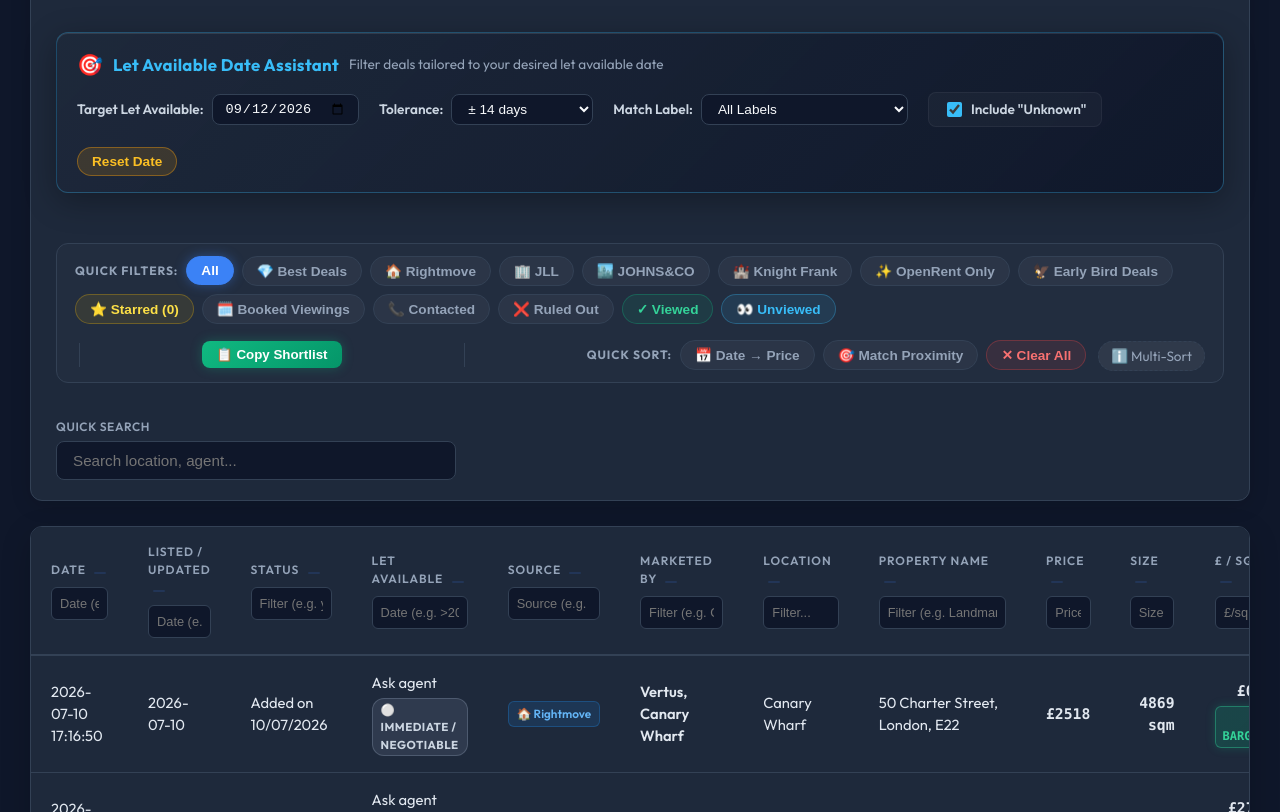
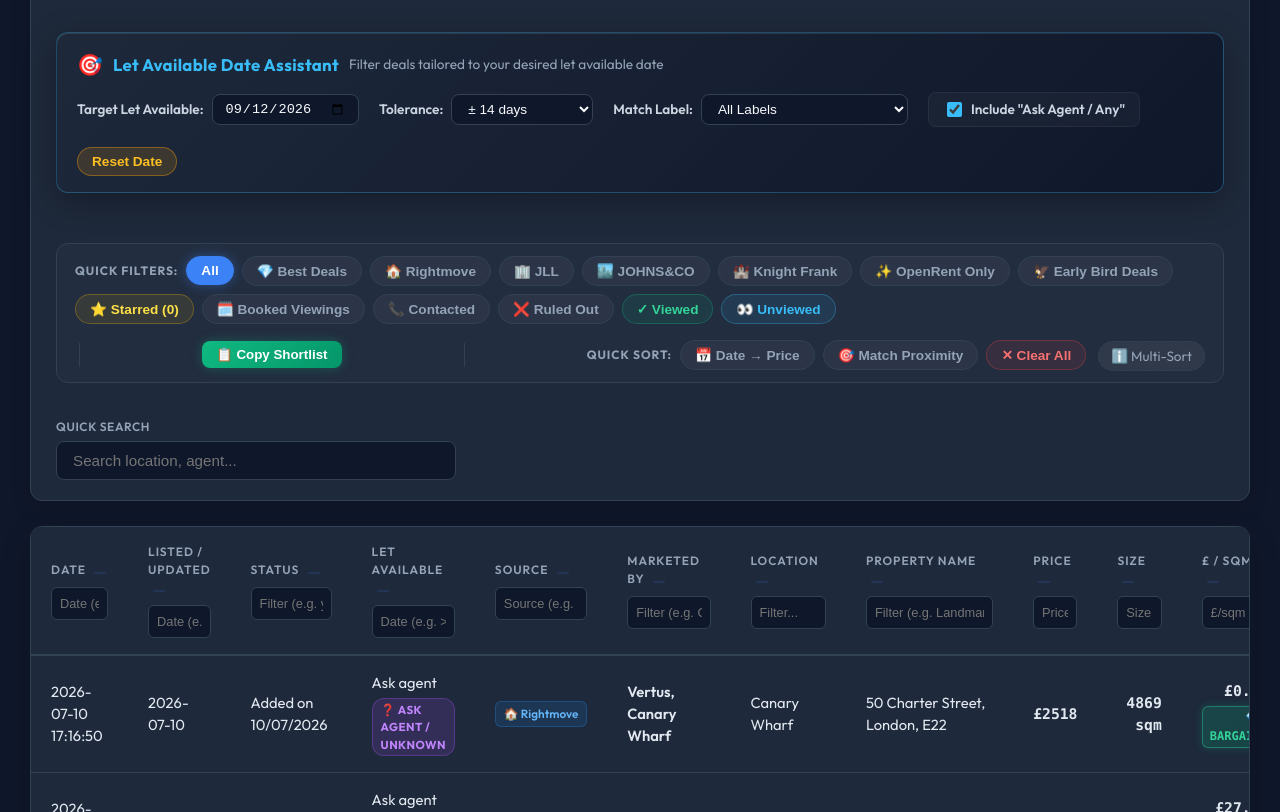
Before and after one commit to jupiterhub/house-finder-property-size, a website: page data/matches.html in a window 1280 px wide. Shown: the part 124-936 px from the top of the page. Drawn offline with Linux system fonts and the light colour scheme.

Commit message:
feat: included ask agent/any for let availability date

```diff
--- a/data/matches.html
+++ b/data/matches.html
@@ -539,6 +539,11 @@
     background: rgba(148, 163, 184, 0.15);
     color: #cbd5e1;
     border: 1px solid rgba(148, 163, 184, 0.3);
+  }
+  .compat-ask-agent {
+    background: rgba(168, 85, 247, 0.15);
+    color: #c084fc;
+    border: 1px solid rgba(168, 85, 247, 0.3);
   }
   .quick-sorts {
     display: flex;
@@ -991,22 +996,21 @@ function filterTable() {
       if (availTd) {
         var availTs = parseFloat(availTd.getAttribute("data-value")) || 0;
         var availText = availTd.textContent.toLowerCase();
-        var isUnknown = availTs === 0 && availText.indexOf("unknown") !== -1;
         var isNow = (availText.indexOf("now") !== -1 || availText.indexOf("immediate") !== -1 || availText.indexOf("today") !== -1);
-        if (isNow && availTs === 0) {
-          availTs = Date.now();
-        }
+        var isUnknown = !isNow && (availTs === 0 || availText.indexOf("unknown") !== -1 || availText.indexOf("ask agent") !== -1);
 
         if (isUnknown && !incUnknown) {
           tr[i].style.display = "none";
           continue;
-        } else if (availTs > 0) {
+        } else if (!isUnknown && availTs > 0) {
           var diffDays = (availTs - targetTs) / (1000 * 60 * 60 * 24);
           if (windowDays === 999) {
             if (diffDays > 0) {
               tr[i].style.display = "none";
               continue;
             }
+          } else if (windowDays === 3650) {
+            // Any date (All) - keep visible
           } else {
             if (Math.abs(diffDays) > windowDays) {
               tr[i].style.display = "none";
@@ -1182,16 +1186,16 @@ function updateCompatibilityBadges() {
 
     var availTs = parseFloat(availTd.getAttribute("data-value")) || 0;
     var availText = availTd.textContent.toLowerCase();
-    var isUnknown = availTs === 0 && availText.indexOf("unknown") !== -1;
-    var isNow = (availTs === 0 || availText.indexOf("now") !== -1 || availText.indexOf("immediate") !== -1 || availText.indexOf("today") !== -1);
+    var isNow = (availText.indexOf("now") !== -1 || availText.indexOf("immediate") !== -1 || availText.indexOf("today") !== -1);
+    var isUnknown = !isNow && (availTs === 0 || availText.indexOf("unknown") !== -1 || availText.indexOf("ask agent") !== -1);
 
     if (isNow) {
       compatSpan.innerHTML = '<br><span class="compat-tag compat-imm">⚪ Immediate / Negotiable</span>';
     } else if (isUnknown) {
-      compatSpan.innerHTML = '<br><span class="compat-tag compat-imm">⚪ Ask Agent</span>';
+      compatSpan.innerHTML = '<br><span class="compat-tag compat-ask-agent">❓ Ask Agent / Unknown</span>';
     } else if (availTs > 0) {
       var diffDays = (availTs - targetTs) / (1000 * 60 * 60 * 24);
-      if ((windowDays === 999 && diffDays <= 0) || (windowDays !== 999 && Math.abs(diffDays) <= windowDays)) {
+      if ((windowDays === 999 && diffDays <= 0) || (windowDays !== 999 && windowDays !== 3650 && Math.abs(diffDays) <= windowDays) || windowDays === 3650) {
         compatSpan.innerHTML = '<br><span class="compat-tag compat-spot-on">🟢 Spot On (' + (Math.round(diffDays) >= 0 ? '+' : '') + Math.round(diffDays) + 'd)</span>';
       } else if (diffDays < 0) {
         compatSpan.innerHTML = '<br><span class="compat-tag compat-early">🟡 Early (' + Math.abs(Math.round(diffDays)) + 'd prior)</span>';
@@ -1556,6 +1560,7 @@ document.addEventListener("DOMContentLoaded", function() {
           <option value="14" selected>± 14 days</option>
           <option value="30" >± 30 days</option>
           <option value="999" >Any time before</option>
+          <option value="3650" >Any date (All)</option>
         </select>
       </div>
       <div class="control-group">
@@ -1566,10 +1571,11 @@ document.addEventListener("DOMContentLoaded", function() {
           <option value="early">🟡 Early Only</option>
           <option value="advance">🔵 Advance Only</option>
           <option value="imm">⚪ Immediate / Negotiable</option>
+          <option value="ask-agent">❓ Ask Agent / Unknown</option>
         </select>
       </div>
       <div class="control-group checkbox-group">
-        <label class="toggle-check"><input type="checkbox" id="includeUnknownCheck" checked onchange="applyMoveInFilter()"> <span>Include "Unknown"</span></label>
+        <label class="toggle-check"><input type="checkbox" id="includeUnknownCheck" checked onchange="applyMoveInFilter()"> <span>Include "Ask Agent / Any"</span></label>
       </div>
       <button id="clearMoveInBtn" class="filter-chip chip-clear-movein" onclick="clearMoveInAssistant()">Reset Date</button>
     </div>
```
Also changed, not shown: index.html (+16 -10 lines), tidy_data.js (+16 -10 lines).
